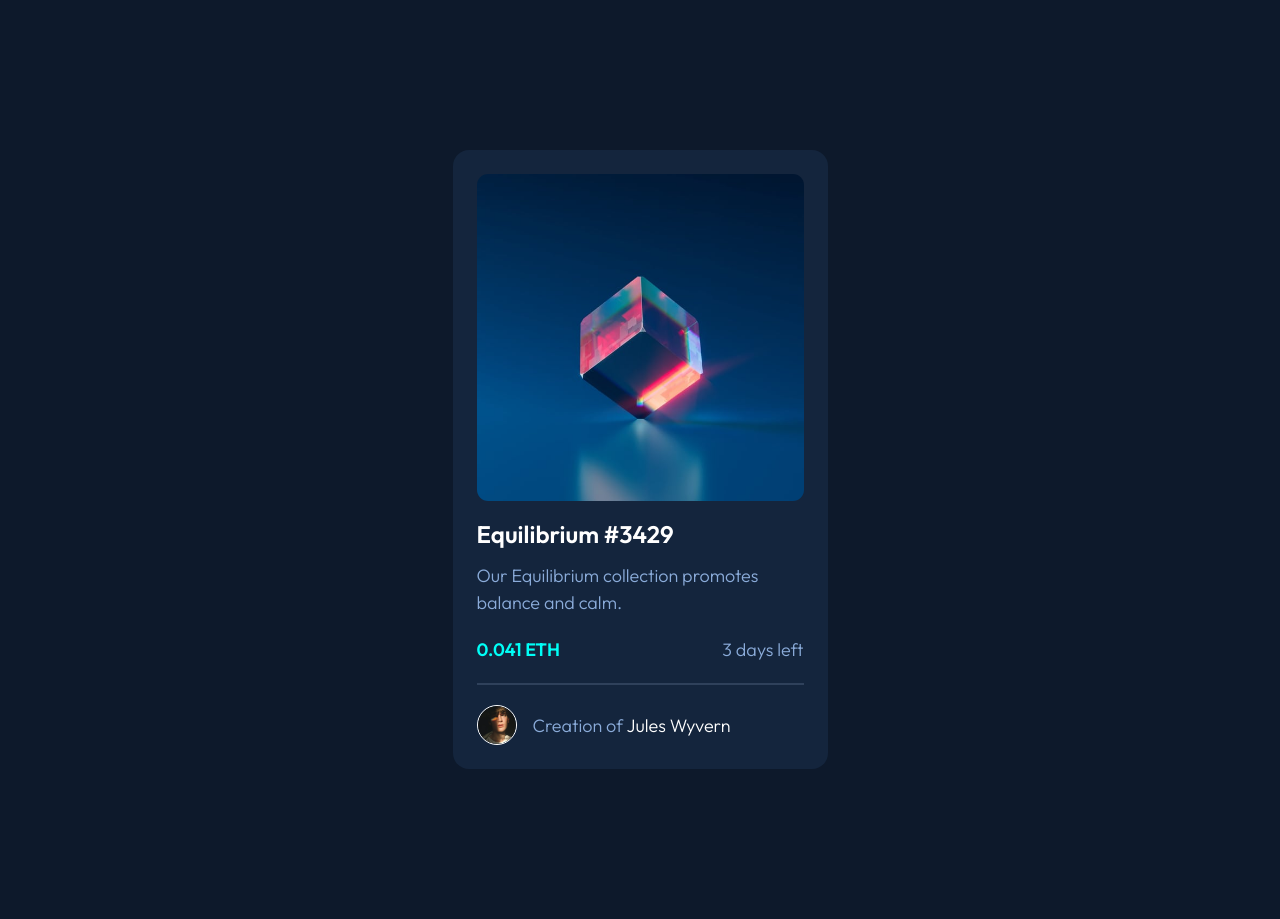
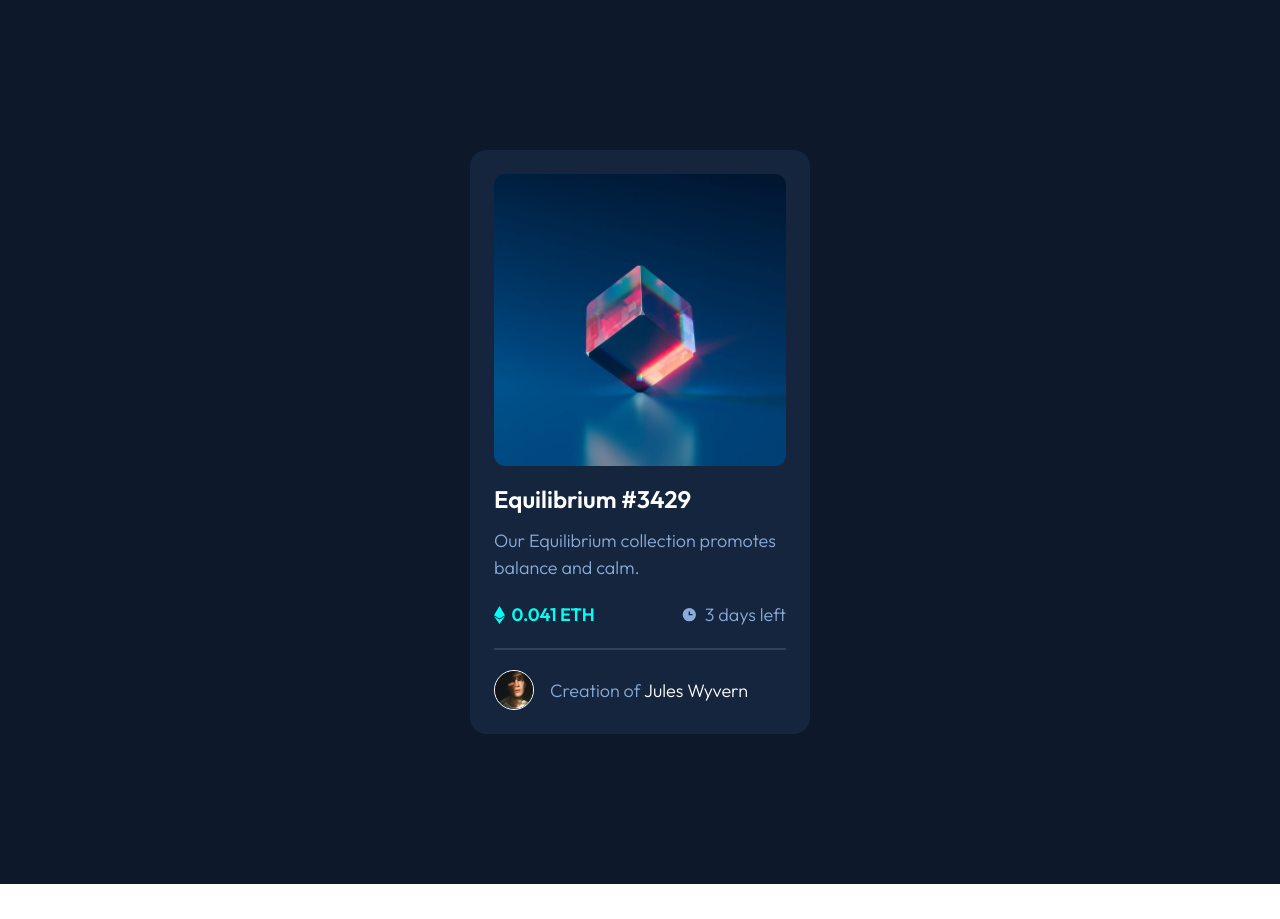
Before and after one commit to SanderVerstappen/nft-preview-card-component-main, a plain HTML site: page index.html in a window 1280 px wide. After the commit the page ends 884 px from the top, so only its background shows below. Drawn offline with Linux system fonts and the light colour scheme.

Commit message:
challenge finished

```diff
--- a/index.html
+++ b/index.html
@@ -13,6 +13,7 @@
   <link rel="preconnect" href="https://fonts.gstatic.com" crossorigin>
   <link href="https://fonts.googleapis.com/css2?family=Outfit:wght@300;400;600&display=swap" rel="stylesheet">
 
+
 </head>
 <body>
   <main>
@@ -20,15 +21,26 @@
     <div class="card">
 
       <div class="card_content">
+        <div class="image">
+          <img src="images/image-equilibrium.jpg" class="product__image">
+          <div>
+            <img src="images/icon-view.svg" class="view__image">
+          </div>
+        </div>
 
-        <img src="images/image-equilibrium.jpg" class="product__image">
         <h2 class="title">Equilibrium #3429</h2>
 
         <p>Our Equilibrium collection promotes balance and calm.</p>
 
         <div class="flex-group__price">
-          <p class="product__price" data-icon="ethereum">0.041 ETH</p>
-          <p class="time" data-icon="clock">3 days left</p>
+          <div class="product__price">
+            <img src="images/icon-ethereum.svg">
+            0.041 ETH
+          </div>
+          <div class="time">
+            <img src="images/icon-clock.svg">
+            3 days left
+          </div>
         </div>
 
         <div class="flex-group__creator">
--- a/style.css
+++ b/style.css
@@ -74,15 +74,16 @@ main {
 
 .card {
   background-color: var(--clr-cardbackground);
-
+  color: var(--clr-text);
+  font-weight: var(--fw-text);
   padding: 1.5rem;
   border-radius: 1rem;
-  max-width: 375px;
+  max-width: 340px;
 }
 
 /* images */
-.product__image {
-  border-radius: 0.7rem;
+.image {
+  position: relative;
 }
 
 .creator__image {
@@ -91,6 +92,27 @@ main {
   border-color: white;
   border-radius: 2rem;
   border-width: 1.8px;
+}
+
+.product__image {
+  border-radius: 0.7rem;
+}
+
+.view__image {
+  position: absolute;
+  top: 50%;
+  left: 50%;
+  transform: translate(-50%, -50%);
+}
+
+.image div {
+  position: absolute;
+  background-color: hsl(178, 100%, 50%, 50%);
+  border-radius: 0.7rem;
+  top: 0;
+  width: 100%;
+  height: 100%;
+  opacity: 0;
 }
 
 /* flex-groups */
@@ -112,6 +134,7 @@ main {
   padding-top: 20px;
 }
 
+
 /* text */
 .title {
   color: white;
@@ -119,11 +142,7 @@ main {
   font-size: 1.5rem;
   padding-top: 15px;
   padding-bottom: 10px;
-}
-
-p {
-  color: var(--clr-text);
-  font-weight: var(--fw-text);
+  max-width: fit-content;
 }
 
 .creator__name {
@@ -133,19 +152,30 @@ p {
 .product__price {
   color: var(--clr-price);
   font-weight: var(--fw-title);
+  display: flex;
+  justify-content: center;
+  align-items: center;
+  gap: 0.4rem;
 }
 
-/* icons */
-.product__price[data-icon="ethereum"]::before {
-  content: "";
-  background-image: url(images/icon-ethereum.svg);
-  width: 11px;
-  height: 18px;
+.time {
+  display: flex;
+  justify-content: center;
+  align-items: center;
+  gap: 0.4rem;
 }
 
-.time[data-icon="clock"]::before {
-  content: "";
-  background-image: url(images/icon-clock.svg);
-  width: 17px;
-  height: 17px;
+/* hover effects */
+
+.creator__name:hover,
+.title:hover {
+  color: var(--clr-price);
+  cursor: pointer;
+  transition: all 0.2s;
 }
+
+.image div:hover {
+  opacity: 1;
+  cursor: pointer;
+  transition: all 0.2s;
+}
```
